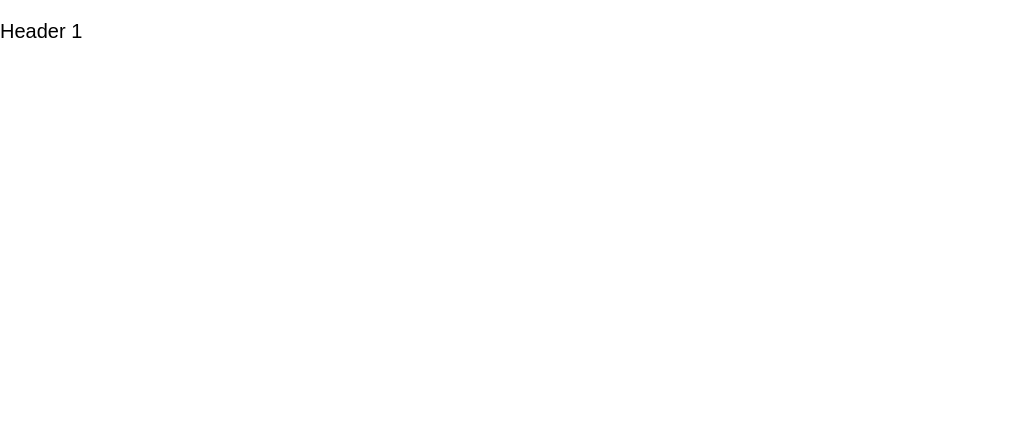
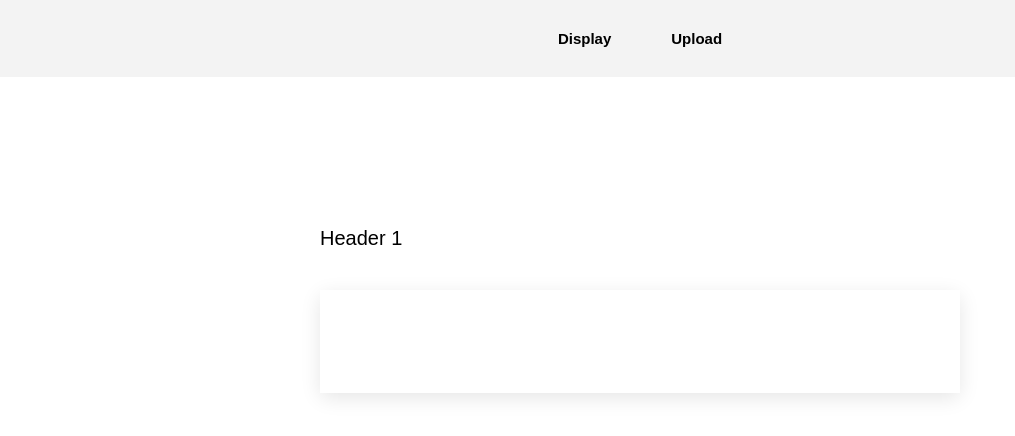
Before and after one commit to rkehr/KoRo-Aufgabe, a React app: page /display in a window 1280 px wide. Shown: the top 436 px of the page, without its empty margins (0-1015 px from the left). Built offline with nearby package versions, Linux system fonts and the light colour scheme; a web font is replaced by a local one.

Commit message:
added basic page layout

```diff
--- a/src/App.js
+++ b/src/App.js
@@ -1,13 +1,38 @@
-import React from 'react';
-import { Switch, Route, Redirect, useLocation } from 'react-router-dom';
+import React, { useState } from 'react';
+import { Switch, Route, Redirect, useLocation, Link } from 'react-router-dom';
 
 import InfoImage from './components/InfoImage';
 import { mockData } from './data';
 
 const App = () => {
+  const [activeText, setActiveText] = useState(['', '']);
   const exampleData = mockData[0];
 
-  return <InfoImage data={exampleData}></InfoImage>;
+  return (
+    <>
+      <nav>
+        <Link to="/display">Display</Link>
+        <Link to="/upload">Upload</Link>
+      </nav>
+      <Switch>
+        <Route path="/display">
+          <section>
+            <InfoImage data={exampleData} activeTextCallback={setActiveText} />
+            <div className="text-display">
+              <h3>{activeText[0]}</h3>
+              <p>{activeText[1]}</p>
+            </div>
+          </section>
+        </Route>
+        <Route path="/upload">
+          <section>
+            <h1>TEST!</h1>
+          </section>
+        </Route>
+        <Redirect to={'/display'} />
+      </Switch>
+    </>
+  );
 };
 
 export default App;
```
